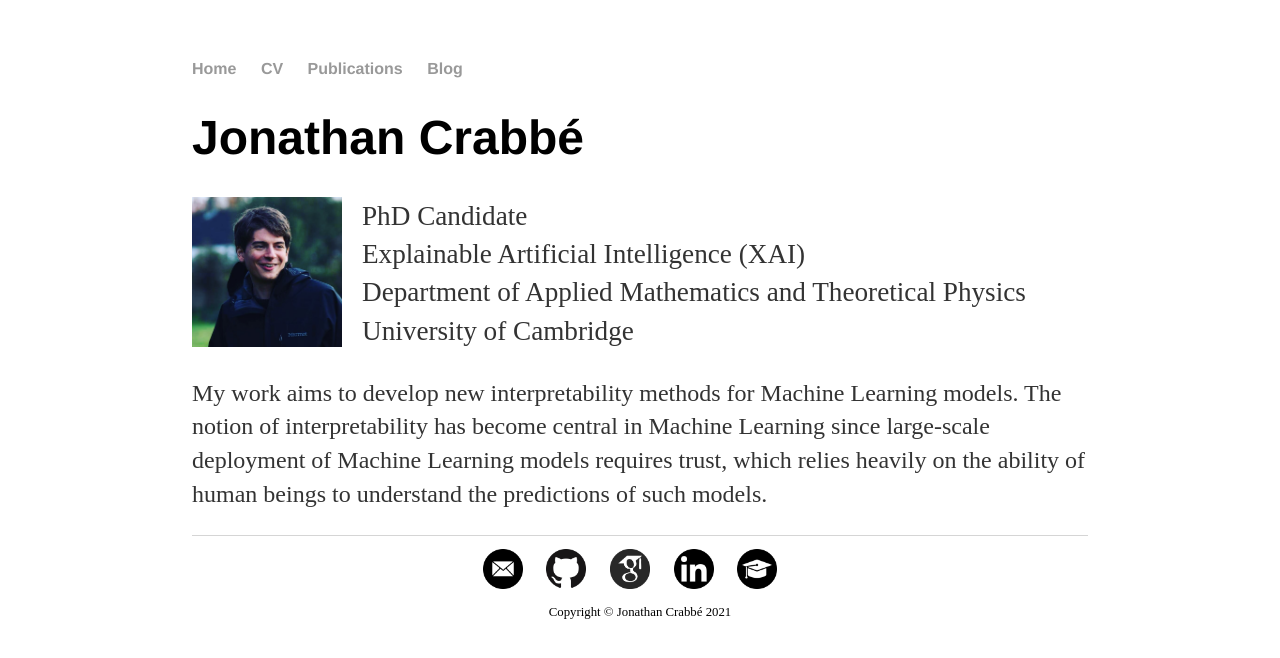
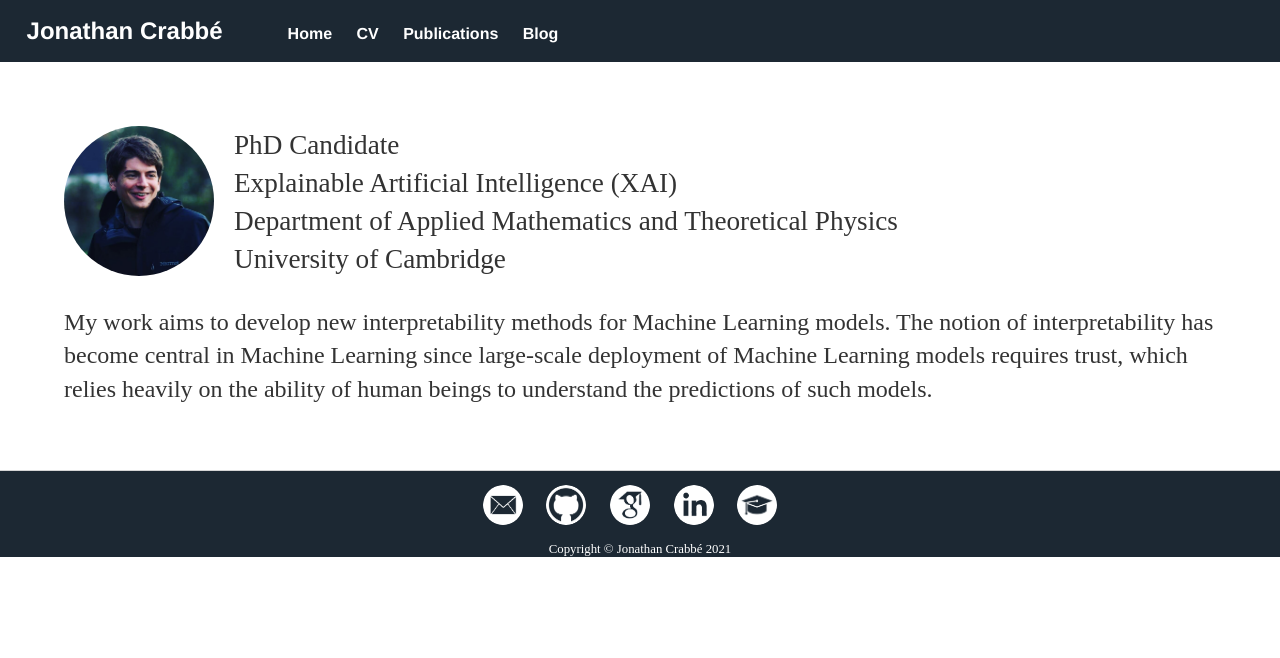
Before and after one commit to JonathanCrabbe/JonathanCrabbe.github.io, a Jekyll site: the page built from index.markdown, in a window 1280 px wide. Shown: the top 658 px of the page. Built offline with Jekyll 4.4.1, drawn with Linux system fonts in a browser that asks for light colours.

Commit message:
Add logos and navigation bars

```diff
--- a/_layouts/default.html
+++ b/_layouts/default.html
@@ -4,16 +4,20 @@
 			<title>{{ page.title }}</title>
 			<!-- link to main stylesheet -->
 			<link rel="stylesheet" type="text/css" href="/css/main.css">
+			<link rel="icon" type="image/png" href="/images/J_logo.png">
 		</head>
 		<body>
+
 			<nav>
  	    		<ul>
+							<li> <a href="/" > <span class="website-name">Jonathan Crabbé </span> </a> </li>
  	        		<li><a href="/">Home</a></li>
  		        	<li><a href="/cv/CV.pdf" download>CV</a></li>
  							<li><a href="/publications">Publications</a></li>
  	        		<li><a href="/blog">Blog</a></li>
  	    		</ul>
  		  </nav>
+
 			<div class="container">
 
 			{{ content }}
@@ -25,35 +29,35 @@
 	        	 <li>
 								<a href="mailto:jonathan.cr1302@gmail.com"
 								target="_blank">
-								<img class="icon" alt="Email" src="/images/email.png" width=40">
+								<img class="icon" alt="Email" src="/images/email.png" width="40">
 								</a>
 							</li>
 	        		<li>
 							<a href="https://github.com/JonathanCrabbe"
-								target="_blank"> <img class="icon" alt="Github" src="/images/github.png" width=40">
+								target="_blank"> <img class="icon" alt="Github" src="/images/github.png" width="40">
 							</a>
 							</li>
 							<li>
 								<a href="https://scholar.google.com/citations?user=Y_Nmd2sAAAAJ"
 								target="_blank">
-									<img class="icon" alt="Google Scholar" src="/images/scholar.png" width=40" >
+									<img class="icon" alt="Google Scholar" src="/images/scholar.png" width="40" >
 							</a>
 							</li>
 							<li>
 								<a href="https://www.linkedin.com/in/jonathancrabbe/"
 								target="_blank">
-								<img class="icon" alt="Linkedin" src="/images/linkedin.png" width=40" >
+								<img class="icon" alt="Linkedin" src="/images/linkedin.png" width="40" >
 							</a>
 						  </li>
 							<li>
               <a href="https://www.maths.cam.ac.uk/person/jc2133"
 							target="_blank">
-								<img class="icon" alt="Academic" src="/images/academic.png" width=40" >
+								<img class="icon" alt="Academic" src="/images/academic.png" width="40" >
 							</a>
 							</li>
 				</ul>
 			</center>
-				<center> Copyright © Jonathan Crabbé 2021 </center>
+				<center> <span style="color: white"> Copyright © Jonathan Crabbé 2021 </span> </center>
 			</footer>
 		</body>
 	</html>
--- a/css/main.css
+++ b/css/main.css
@@ -1,24 +1,44 @@
 body {
-    margin: 60px auto;
-    width: 70%;
+    margin: 0px auto;
+    width: 100%;
 }
+
+span.website-name{
+  font-size: 18pt;
+  margin-left: 2%;
+  margin-right: 3%;
+  color: white;
+}
+
+nav {
+  background-color: #1C2833;
+  font-size: 12pt;
+  overflow:auto;
+}
+
 nav ul, footer ul {
     font-family:'Helvetica', 'Arial', 'Sans-Serif';
-    padding: 0px;
+    padding: 1px;
     list-style: none;
     font-weight: bold;
 }
+
 nav ul li, footer ul li {
     display: inline;
-    margin-right: 20px;
+    margin-right: 15pt;
 }
+
+nav ul li a{
+  color:white;
+}
+
 a {
     color: #999;
     background-color: transparent;
     text-decoration: none;
 }
 a:hover {
-    color: DarkCyan;
+    color: #21618C;
     /*text-decoration: underline;*/
 }
 h1 {
@@ -34,6 +54,8 @@ p {
 footer {
     border-top: 1px solid #d5d5d5;
     font-size: .8em;
+    background-color: #1C2833;
+
 }
 
 ul.posts {
@@ -54,14 +76,23 @@ img.align-left{
   margin-right: 20px;
 }
 
-img.medium{
+img.avatar{
   width: 150px;
+  border-radius: 50%;
 }
 
 .icon{
   background:none;
+  border-radius: 50%;
 }
 
 .icon:hover{
   background:DarkCyan;
 }
+
+div.container{
+  margin-left: 5%;
+  margin-right: 5%;
+  margin-top: 5%;
+  margin-bottom: 5%;
+}
--- a/index.html
+++ b/index.html
@@ -1,8 +1,7 @@
 ---
 layout: default
-title: Jonathan Crabbé's' website
+title: Jonathan Crabbé
 ---
-<h1>Jonathan Crabbé</h1>
 <p><img src="/images/jonathan.jpg" alt="Jonathan Crabbé"
 	 class="align-left medium"/>
 	 I am a PhD student in <em>Explainable Artificial Intelligence (XAI) </em>
--- a/index.markdown
+++ b/index.markdown
@@ -1,12 +1,11 @@
 ---
 layout: default
-title: Jonathan Crabbé's' website
+title: Jonathan Crabbé
 ---
 
-<h1>Jonathan Crabbé</h1>
 <p style="font-size:1.7em">
 <img src="/images/jonathan.jpg" alt="Jonathan Crabbé"
-	 class="align-left medium"/>
+	 class="align-left avatar"/>
 	 PhD Candidate <br>
 	 Explainable Artificial Intelligence (XAI) <br>
 	 Department of Applied Mathematics and Theoretical Physics <br>
```
Also changed, not shown: images/J_logo.png (added), images/academic.png, images/email.png, images/github.png, images/linkedin.png, images/scholar.png. Lines whose indentation alone changed are shown as unchanged.
